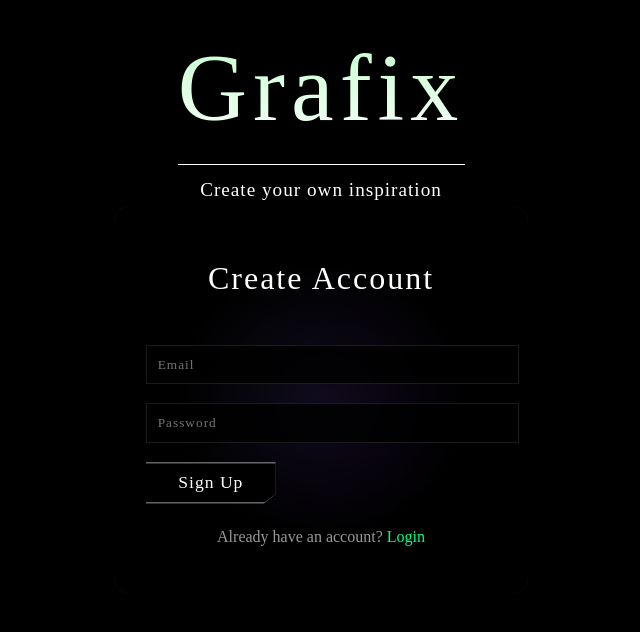
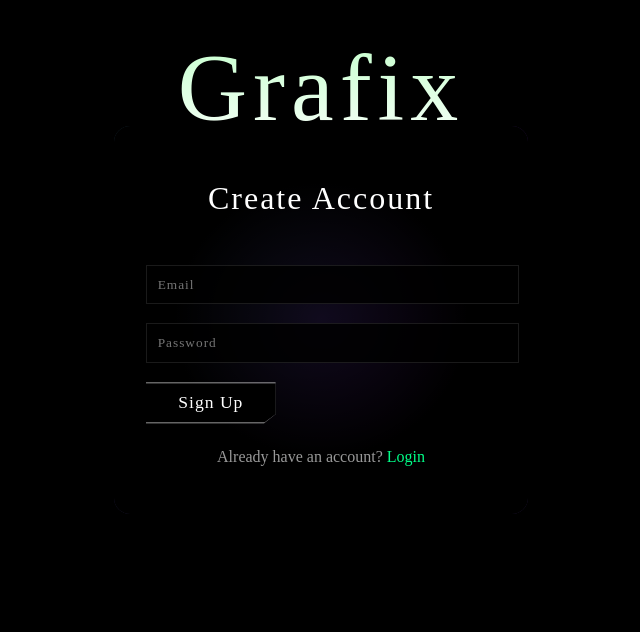
Before and after one commit to Astro-Syn/grafix, a React (Vite) app: page /signup in a window 1280 px wide. Shown: the top 632 px of the page, without its empty margins (319-959 px from the left). Built offline with nearby package versions, Linux system fonts and the light colour scheme; a web font is replaced by a local one.

Commit message:
fix login bug

```diff
--- a/src/pages/login/Login.css
+++ b/src/pages/login/Login.css
@@ -1,9 +1,3 @@
-body {
-    background: black;
-    color: white;
-}
-
-
 
 .login-btn-wrapper {
     position: relative;
@@ -36,6 +30,7 @@
     background: black;
     color: white;
     margin: 0;
+
 }
 
 
@@ -45,6 +40,7 @@
     display: flex;
     justify-content: center;
     align-items: center;
+
 }
 
 
@@ -56,6 +52,7 @@
     backdrop-filter: blur(10px);
     position: relative;
     overflow: hidden;
+    margin-bottom: 10em;
 }
 
 
```
